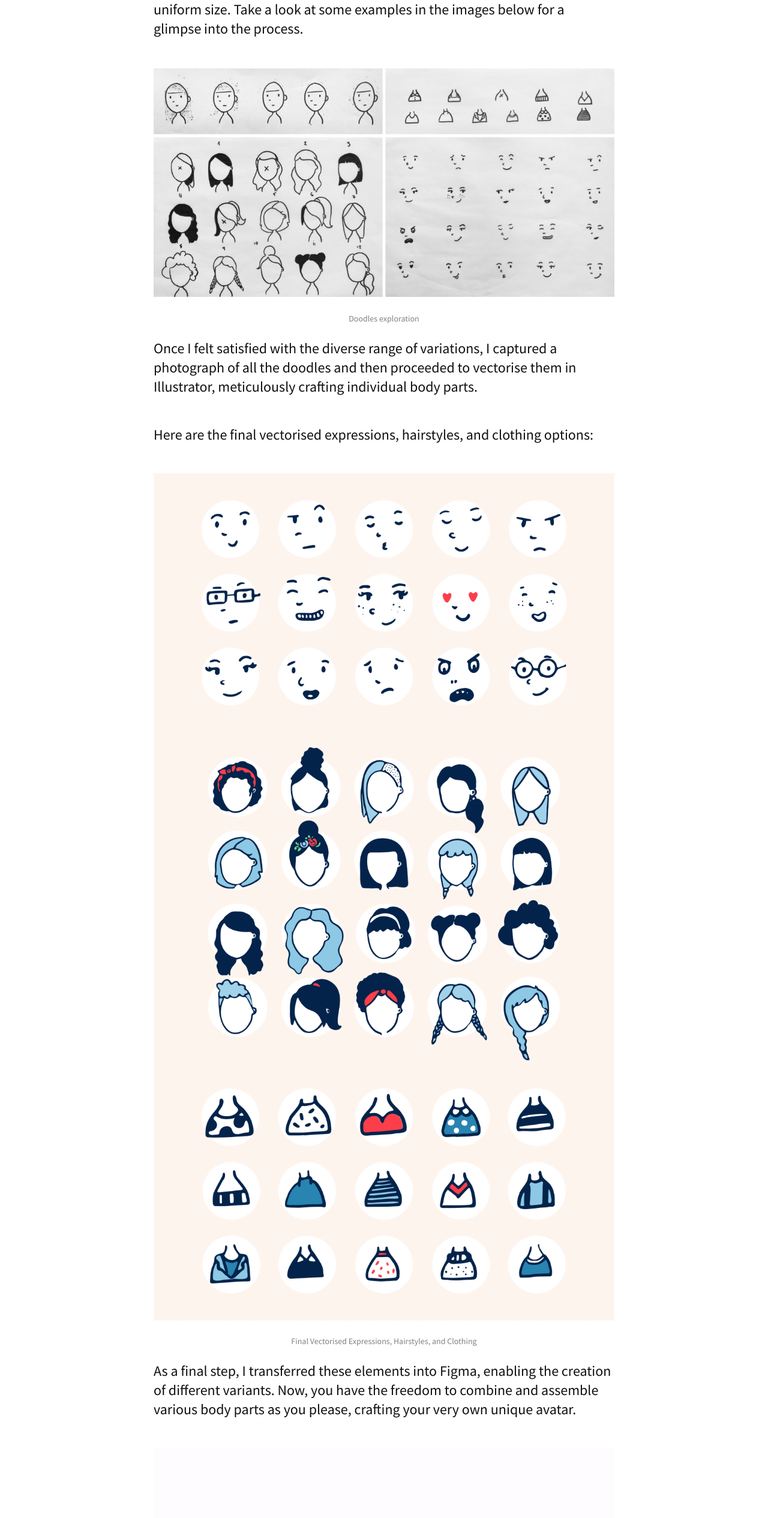
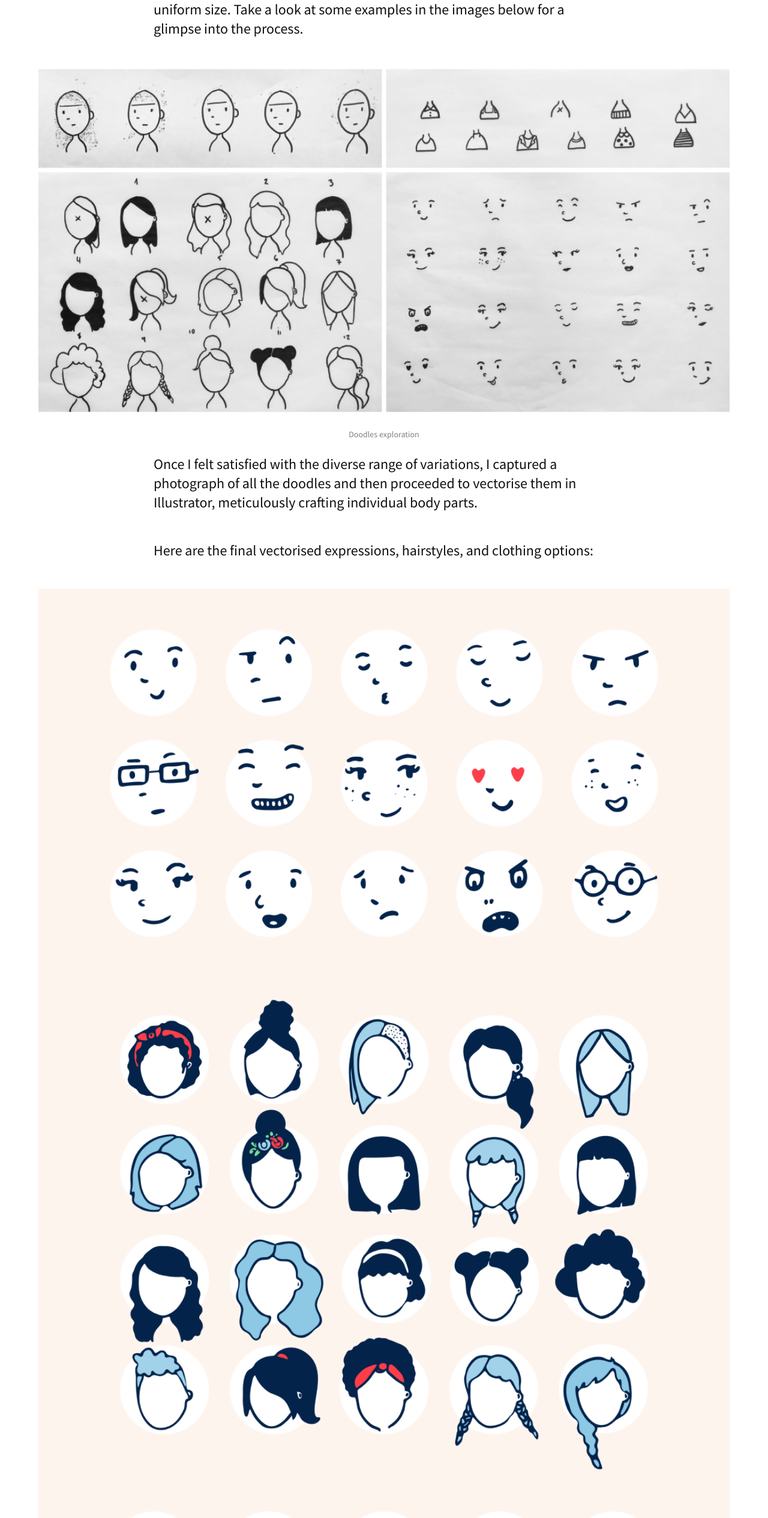
Before and after one commit to laugardie/newportfolio, a Next.js app: page /avatars in a window 1280 px wide. Shown: the part 1730-4261 px from the top of the page at 60% size. Built offline with nearby package versions, Linux system fonts and the light colour scheme.

Commit message:
Add avatars tweaks

```diff
--- a/app/avatars/page.tsx
+++ b/app/avatars/page.tsx
@@ -51,6 +51,8 @@ export default function Avatars() {
           body parts shared a uniform size. Take a look at some examples in the
           images below for a glimpse into the process.
         </Paragraph>
+      </SectionSm>
+      <SectionMd>
         <figure className="mb-6">
           <Image
             src="/assets/avatarsblog1.png"
@@ -62,6 +64,8 @@ export default function Avatars() {
           />
           <Caption>Doodles exploration</Caption>
         </figure>
+      </SectionMd>
+      <SectionSm>
         <Paragraph>
           Once I felt satisfied with the diverse range of variations, I captured
           a photograph of all the doodles and then proceeded to vectorise them
@@ -71,6 +75,8 @@ export default function Avatars() {
           Here are the final vectorised expressions, hairstyles, and clothing
           options:
         </Paragraph>
+      </SectionSm>
+      <SectionMd>
         <figure className="mb-6">
           <Image
             src="/assets/avatarsblog2.png"
@@ -84,6 +90,8 @@ export default function Avatars() {
             Final Vectorised Expressions, Hairstyles, and Clothing
           </Caption>
         </figure>
+      </SectionMd>
+      <SectionSm>
         <Paragraph>
           As a final step, I transferred these elements into Figma, enabling the
           creation of different variants. Now, you have the freedom to combine
```
